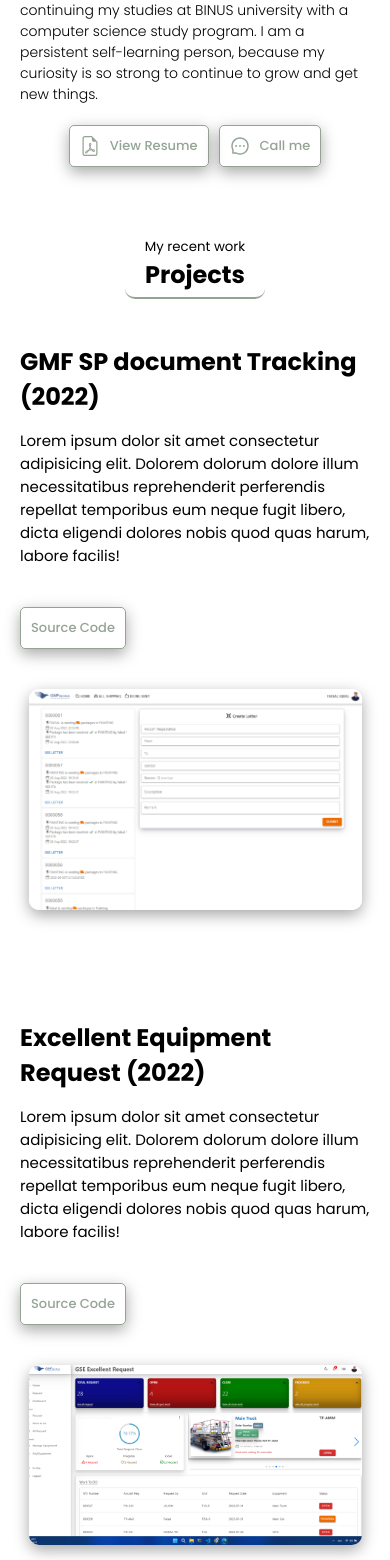
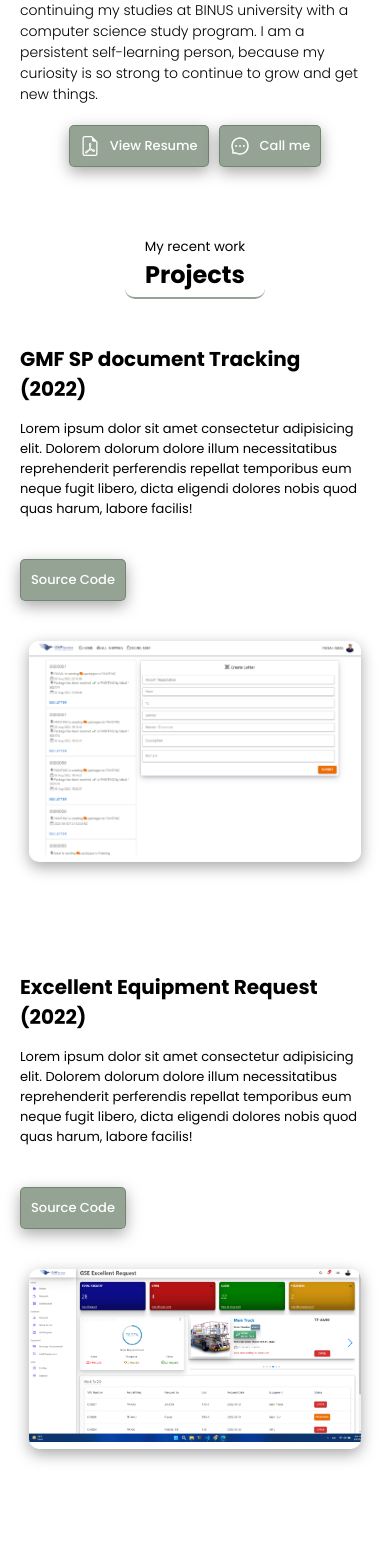
Before and after one commit to faisalibal33/Faisal-Portofolio, a React (Create React App) app: page / in a window 390 px wide. Shown: the part 1626-3186 px from the top of the page. Built offline with nearby package versions, Linux system fonts and the light colour scheme.

Commit message:
dark mode add

```diff
--- a/src/App.jsx
+++ b/src/App.jsx
@@ -14,7 +14,7 @@ const App = () => {
     <div
       style={{
         backgroundColor: darkMode ? "#222" : "white",
-        color: darkMode && "white",
+        color: darkMode && "#aaaaaa",
       }}
     >
       <Intro />
--- a/src/components/about/About.jsx
+++ b/src/components/about/About.jsx
@@ -3,13 +3,14 @@ import faisal2 from "../../img/faisal2.jpg";
 import { FaUserGraduate } from "react-icons/fa";
 import { GiAchievement, GiClockwork } from "react-icons/gi";
 import ModalExperience from "../modal/modalExperience/ModalExperience";
-import { useState } from "react";
+import { useContext, useState } from "react";
 import ModalEducation from "../modal/modalEducation/ModalEducation";
 import ModalAchievment from "../modal/modalAchievment/ModalAchievment";
 import resume from "../../assets/Resume.pdf";
 import { BsFileEarmarkPdf } from "react-icons/bs";
 import { AiOutlineMessage } from "react-icons/ai";
 import Fade from "react-reveal/Fade";
+import { ThemeContext } from "../../context";
 
 const About = () => {
   const [openExp, setOpenExp] = useState(false);
@@ -20,6 +21,8 @@ const About = () => {
     setOpenEdu(false);
     setOpenAch(false);
   };
+  const theme = useContext(ThemeContext);
+  const darkMode = theme.state.darkMode;
 
   return (
     <div id="about">
@@ -45,10 +48,20 @@ const About = () => {
       <div className="a">
         <Fade left>
           <div className="a-left">
-            <div className="a-card">
+            <div
+              className="a-card"
+              style={{
+                boxShadow: darkMode && "rgba(255, 255, 255, 0.35) 0px 5px 15px",
+              }}
+            >
               <img src={faisal2} alt="" className="a-img" />
             </div>
-            <div className="left-bg">
+            <div
+              className="left-bg"
+              style={{
+                boxShadow: darkMode && "rgba(255, 255, 255, 0.35) 0px 5px 15px",
+              }}
+            >
               <div className="a-bg"></div>
             </div>
           </div>
@@ -56,7 +69,14 @@ const About = () => {
         <div className="a-right">
           <div className="about-card">
             <Fade right>
-              <div className="box-about" onClick={() => setOpenExp(true)}>
+              <div
+                className="box-about"
+                onClick={() => setOpenExp(true)}
+                style={{
+                  boxShadow:
+                    darkMode && "rgba(255, 255, 255, 0.35) 0px 5px 15px",
+                }}
+              >
                 <div>
                   <GiClockwork className="box-icon" />
                 </div>
@@ -72,7 +92,14 @@ const About = () => {
               </div>
             </Fade>
             <Fade right delay={300}>
-              <div className="box-about" onClick={() => setOpenEdu(true)}>
+              <div
+                className="box-about"
+                onClick={() => setOpenEdu(true)}
+                style={{
+                  boxShadow:
+                    darkMode && "rgba(255, 255, 255, 0.35) 0px 5px 15px",
+                }}
+              >
                 <div>
                   <FaUserGraduate className="box-icon" />
                 </div>
@@ -88,7 +115,14 @@ const About = () => {
               </div>
             </Fade>
             <Fade right delay={600}>
-              <div className="box-about" onClick={() => setOpenAch(true)}>
+              <div
+                className="box-about"
+                onClick={() => setOpenAch(true)}
+                style={{
+                  boxShadow:
+                    darkMode && "rgba(255, 255, 255, 0.35) 0px 5px 15px",
+                }}
+              >
                 <div>
                   <GiAchievement className="box-icon" />
                 </div>
@@ -122,17 +156,36 @@ const About = () => {
                 target="_blank"
                 className="viewResume"
                 rel="noreferrer"
+                style={{
+                  boxShadow:
+                    darkMode && "rgba(255, 255, 255, 0.35) 0px 5px 15px",
+                }}
               >
                 <BsFileEarmarkPdf
-                  style={{ marginRight: "10px", fontSize: "20px" }}
+                  style={{
+                    marginRight: "10px",
+                    fontSize: "20px",
+                    transition: "none",
+                  }}
                 />
                 View Resume
               </a>
             </Fade>
             <Fade right delay={300}>
-              <a href="#contact" className="viewResume">
+              <a
+                href="#contact"
+                className="viewResume"
+                style={{
+                  boxShadow:
+                    darkMode && "rgba(255, 255, 255, 0.35) 0px 5px 15px",
+                }}
+              >
                 <AiOutlineMessage
-                  style={{ marginRight: "10px", fontSize: "20px" }}
+                  style={{
+                    marginRight: "10px",
+                    fontSize: "20px",
+                    transition: "none",
+                  }}
                 />
                 Call me
               </a>
--- a/src/components/about/about.css
+++ b/src/components/about/about.css
@@ -11,9 +11,6 @@
 
 #about {
   height: 650px;
-}
-#about * {
-  transition: 0.3s all ease;
 }
 
 .a {
@@ -59,6 +56,22 @@
 .box-about:hover {
   transition: 0.3s ease;
   background-color: #567269;
+}
+
+.box-about:active {
+  background-color: #ffffff;
+  transition: none;
+  border: 1px solid rgba(96, 119, 95, 0.671);
+}
+
+.box-about:active .box-title {
+  color: rgba(96, 119, 95, 0.671);
+}
+.box-about:active .box-icon {
+  color: rgba(96, 119, 95, 0.671);
+}
+.box-about:active .box-desc {
+  color: rgba(96, 119, 95, 0.671);
 }
 
 .box-icon {
@@ -151,16 +164,23 @@
   display: flex;
   align-items: center;
   text-decoration: none;
-  color: rgba(96, 119, 95, 0.671);
+  color: white;
+  background-color: rgba(96, 119, 95, 0.671);
   border: 1px solid rgba(96, 119, 95, 0.671);
   padding: 10px;
   border-radius: 5px;
   font-weight: 500;
   box-shadow: rgba(0, 0, 0, 0.35) 0px 5px 15px;
+  transition: none;
 }
 
 .viewResume:hover {
-  background-color: rgba(96, 119, 95, 0.671);
+  background-color: white;
+  color: rgba(96, 119, 95, 0.671);
+  transition: none;
+}
+.viewResume:active {
+  background-color: rgba(105, 129, 111, 0.384);
   color: white;
 }
 
--- a/src/components/intro/Intro.jsx
+++ b/src/components/intro/Intro.jsx
@@ -3,17 +3,32 @@ import Me from "../../img/me.png";
 import Social from "./Social";
 import Fade from "react-reveal/Fade";
 import Nav from "../nav/Nav";
+import { useContext } from "react";
+import { ThemeContext } from "../../context";
 
 const Intro = () => {
+  const theme = useContext(ThemeContext);
+  const darkMode = theme.state.darkMode;
+
   return (
     <div className="i" id="header">
       <Nav />
       <Fade left>
         <div className="i-right">
-          <div className="right-img">
+          <div
+            className="right-img"
+            style={{
+              boxShadow: darkMode && "rgba(255, 255, 255, 0.35) 0px 5px 15px",
+            }}
+          >
             <img src={Me} alt="" className="i-img" />
           </div>
-          <div className="right-imgBg">
+          <div
+            className="right-imgBg"
+            style={{
+              boxShadow: darkMode && "rgba(255, 255, 255, 0.35) 0px 5px 15px",
+            }}
+          >
             <div className="i-bg"></div>
           </div>
         </div>
--- a/src/components/projects/Projects.jsx
+++ b/src/components/projects/Projects.jsx
@@ -12,8 +12,13 @@ import "./projects.css";
 import Fade from "react-reveal/Fade";
 import { FaRegWindowMaximize } from "react-icons/fa";
 import { AiOutlineCloseCircle, AiOutlineMinusCircle } from "react-icons/ai";
+import { ThemeContext } from "../../context";
+import { useContext } from "react";
 
 function Projects() {
+  const theme = useContext(ThemeContext);
+  const darkMode = theme.state.darkMode;
+
   return (
     <div className="projects" id="project">
       <Fade>
@@ -23,7 +28,7 @@ function Projects() {
             position: "sticky",
             top: "-35px",
             zIndex: "1",
-            background: "white",
+            background: darkMode === true ? "#222" : "white",
           }}
         >
           <small>My recent work</small>
@@ -57,6 +62,10 @@ function Projects() {
                   target="_blank"
                   className="viewResume s-code"
                   rel="noreferrer"
+                  style={{
+                    boxShadow:
+                      darkMode && "rgba(255, 255, 255, 0.35) 0px 5px 15px",
+                  }}
                 >
                   Source Code
                 </a>
@@ -66,8 +75,16 @@ function Projects() {
         </Fade>
         <Fade right>
           <div className="p-right">
-            <Tilt tiltMaxAngleX={8} tiltMaxAngleY={8} className="p-img">
-              <img src={sponline} alt="sponline" />
+            <Tilt tiltMaxAngleX={8} tiltMaxAngleY={8}>
+              <div
+                className="p-img"
+                style={{
+                  boxShadow:
+                    darkMode && "rgba(255, 255, 255, 0.35) 0px 5px 15px",
+                }}
+              >
+                <img src={sponline} alt="sponline" />
+              </div>
             </Tilt>
           </div>
         </Fade>
@@ -89,6 +106,10 @@ function Projects() {
                   target="_blank"
                   className="viewResume"
                   rel="noreferrer"
+                  style={{
+                    boxShadow:
+                      darkMode && "rgba(255, 255, 255, 0.35) 0px 5px 15px",
+                  }}
                 >
                   Source Code
                 </a>
@@ -98,8 +119,16 @@ function Projects() {
         </Fade>
         <Fade right>
           <div className="p-right">
-            <Tilt tiltMaxAngleX={8} tiltMaxAngleY={8} className="p-img">
-              <img src={eer} alt="Excellent Equipment Request" />
+            <Tilt tiltMaxAngleX={8} tiltMaxAngleY={8}>
+              <div
+                className="p-img"
+                style={{
+                  boxShadow:
+                    darkMode && "rgba(255, 255, 255, 0.35) 0px 5px 15px",
+                }}
+              >
+                <img src={eer} alt="Excellent Equipment Request" />
+              </div>
             </Tilt>
           </div>
         </Fade>
@@ -121,6 +150,10 @@ function Projects() {
                   target="_blank"
                   className="viewResume s-code"
                   rel="noreferrer"
+                  style={{
+                    boxShadow:
+                      darkMode && "rgba(255, 255, 255, 0.35) 0px 5px 15px",
+                  }}
                 >
                   Source Code
                 </a>
@@ -143,7 +176,12 @@ function Projects() {
       </div>
       <div className="otherProject">
         <Fade right>
-          <div className="other-box">
+          <div
+            className="other-box"
+            style={{
+              boxShadow: darkMode && "rgba(255, 255, 255, 0.35) 0px 5px 15px",
+            }}
+          >
             <div className="other-top">
               <div className="other-title">Ground Support Equipment (2022)</div>
               <div className="other-icon">
@@ -158,7 +196,12 @@ function Projects() {
           </div>
         </Fade>
         <Fade right delay={300}>
-          <div className="other-box">
+          <div
+            className="other-box"
+            style={{
+              boxShadow: darkMode && "rgba(255, 255, 255, 0.35) 0px 5px 15px",
+            }}
+          >
             <div className="other-top">
               <div className="other-title">Amazon Clone (2022)</div>
               <div className="other-icon">
@@ -173,7 +216,12 @@ function Projects() {
           </div>
         </Fade>
         <Fade right delay={600}>
-          <div className="other-box">
+          <div
+            className="other-box"
+            style={{
+              boxShadow: darkMode && "rgba(255, 255, 255, 0.35) 0px 5px 15px",
+            }}
+          >
             <div className="other-top">
               <div className="other-title">Easy Search Movie (2021)</div>
               <div className="other-icon">
@@ -188,7 +236,12 @@ function Projects() {
           </div>
         </Fade>
         <Fade left delay={600}>
-          <div className="other-box">
+          <div
+            className="other-box"
+            style={{
+              boxShadow: darkMode && "rgba(255, 255, 255, 0.35) 0px 5px 15px",
+            }}
+          >
             <div className="other-top">
               <div className="other-title">Face Detection Test (2021)</div>
               <div className="other-icon">
@@ -203,7 +256,12 @@ function Projects() {
           </div>
         </Fade>
         <Fade left delay={300}>
-          <div className="other-box">
+          <div
+            className="other-box"
+            style={{
+              boxShadow: darkMode && "rgba(255, 255, 255, 0.35) 0px 5px 15px",
+            }}
+          >
             <div className="other-top">
               <div className="other-title">Robots Family (2020)</div>
               <div className="other-icon">
@@ -218,7 +276,12 @@ function Projects() {
           </div>
         </Fade>
         <Fade left>
-          <div className="other-box">
+          <div
+            className="other-box"
+            style={{
+              boxShadow: darkMode && "rgba(255, 255, 255, 0.35) 0px 5px 15px",
+            }}
+          >
             <div className="other-top">
               <div className="other-title">CSS Tilt Open Source (2020)</div>
               <div className="other-icon">
--- a/src/components/projects/projects.css
+++ b/src/components/projects/projects.css
@@ -29,6 +29,7 @@
 }
 
 .p-img {
+  margin: auto;
   width: 80%;
   border-radius: 10px;
   box-shadow: rgba(0, 0, 0, 0.35) 0px 5px 15px;
@@ -116,7 +117,22 @@
   border-radius: 10px;
 }
 
-@media screen and (max-width: 555px) {
+@media screen and (max-width: 1010px) {
+  .p-title {
+    font-size: 20px;
+  }
+
+  .p-desc {
+    margin-bottom: 40px;
+    font-size: 13px;
+  }
+  .otherProject {
+    grid-template-columns: auto auto;
+    padding: 10px;
+  }
+}
+
+@media screen and (max-width: 770px) {
   .projects {
     padding: 0px;
   }
@@ -137,7 +153,7 @@
   }
   .otherProject {
     grid-template-columns: auto;
-    padding: 10px;
+    padding: 20px;
   }
   .p-img {
     width: 95%;
```
Also changed, not shown: src/components/contact/Contact.jsx (+19 -3 lines), src/components/contact/contact.css (+17 -35 lines), src/components/modal/modalExperience/modalExperience.css (+7 -0 lines), src/components/nav/Nav.jsx (+6 -1 lines).
